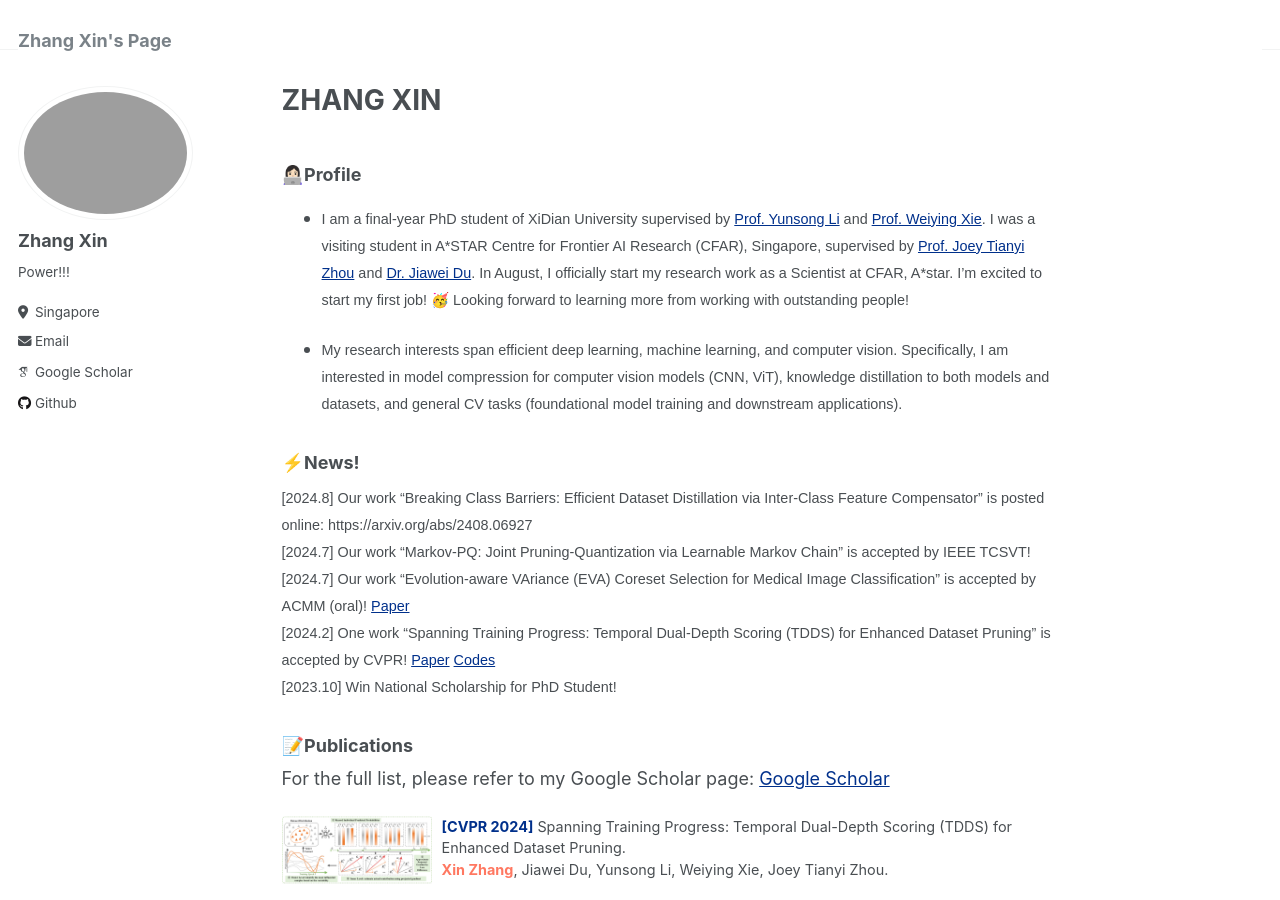
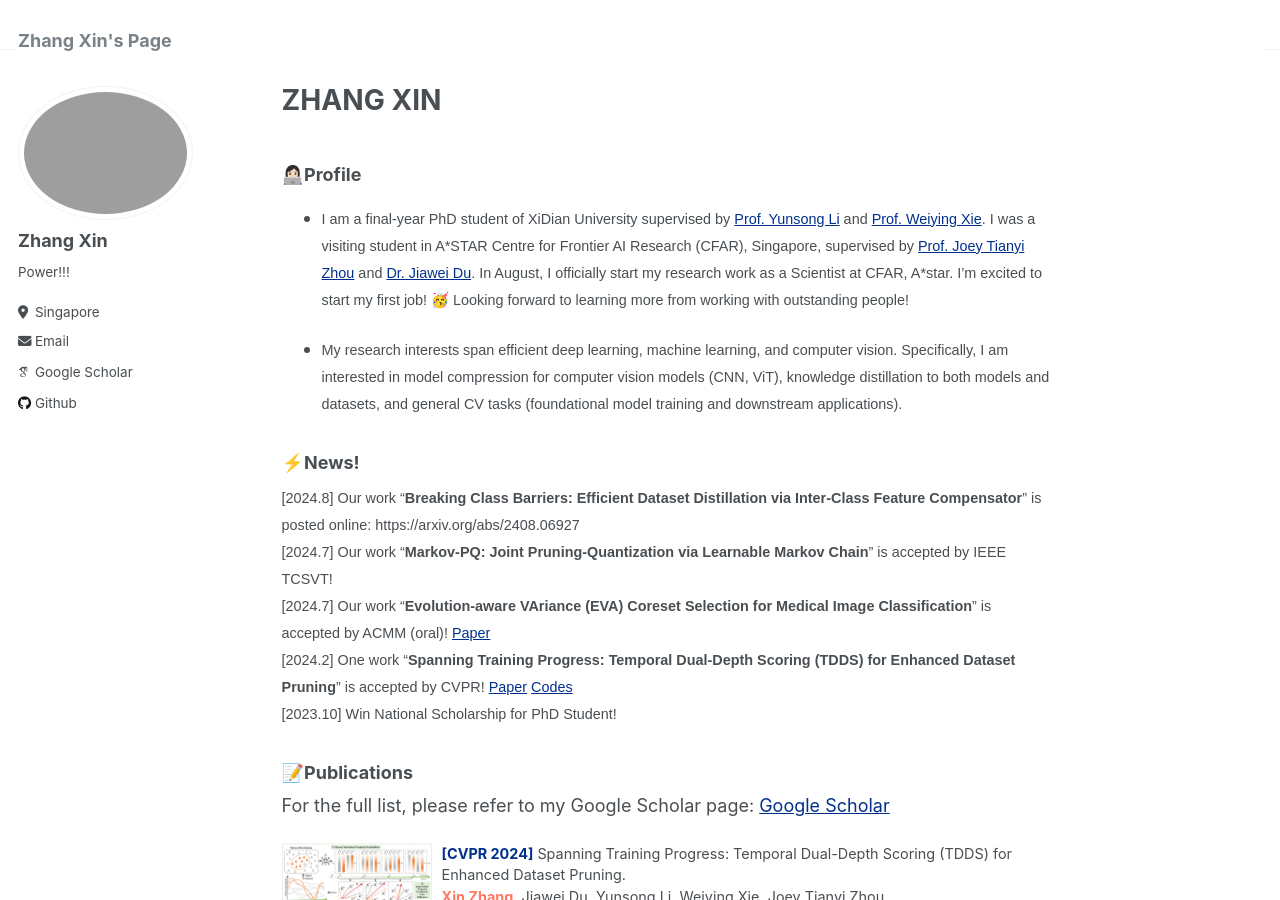
Before and after one commit to zhangxin-xd/zhangxin-xd.github.io, a Jekyll site: the page built from _pages/about.md, in a window 1280 px wide and 900 px high. Built offline with Jekyll 4.4.1, drawn with Linux system fonts in a browser that asks for light colours; some web fonts are replaced.

Commit message:
Update about.md

```diff
--- a/_pages/about.md
+++ b/_pages/about.md
@@ -15,10 +15,10 @@ redirect_from:
 
 ### ⚡️News!
 <span style="font-family:Arial; font-size:0.8em;">
-  [2024.8] Our work "Breaking Class Barriers: Efficient Dataset Distillation via Inter-Class Feature Compensator" is posted online: https://arxiv.org/abs/2408.06927 <br>
-  [2024.7] Our work "Markov-PQ: Joint Pruning-Quantization via Learnable Markov Chain" is accepted by IEEE TCSVT!<br>
-  [2024.7] Our work "Evolution-aware VAriance (EVA) Coreset Selection for Medical Image Classification" is accepted by ACMM (oral)! <a href="https://arxiv.org/abs/2406.05677" style="color:#00308B;">Paper</a><br>
-  [2024.2] One work "Spanning Training Progress: Temporal Dual-Depth Scoring (TDDS) for Enhanced Dataset Pruning" is accepted by CVPR! <a href="https://scholar.google.com/citations?view_op=view_citation&hl=zh-CN&user=rJMMViQAAAAJ&citation_for_view=rJMMViQAAAAJ:Tyk-4Ss8FVUC" style="color:#00308B;">Paper</a> <a href="https://github.com/zhangxin-xd/Dataset-Pruning-TDDS" style="color:#00308B;">Codes</a><br>
+  [2024.8] Our work "**Breaking Class Barriers: Efficient Dataset Distillation via Inter-Class Feature Compensator**" is posted online: https://arxiv.org/abs/2408.06927 <br>
+  [2024.7] Our work "**Markov-PQ: Joint Pruning-Quantization via Learnable Markov Chain**" is accepted by IEEE TCSVT!<br>
+  [2024.7] Our work "**Evolution-aware VAriance (EVA) Coreset Selection for Medical Image Classification**" is accepted by ACMM (oral)! <a href="https://arxiv.org/abs/2406.05677" style="color:#00308B;">Paper</a><br>
+  [2024.2] One work "**Spanning Training Progress: Temporal Dual-Depth Scoring (TDDS) for Enhanced Dataset Pruning**" is accepted by CVPR! <a href="https://scholar.google.com/citations?view_op=view_citation&hl=zh-CN&user=rJMMViQAAAAJ&citation_for_view=rJMMViQAAAAJ:Tyk-4Ss8FVUC" style="color:#00308B;">Paper</a> <a href="https://github.com/zhangxin-xd/Dataset-Pruning-TDDS" style="color:#00308B;">Codes</a><br>
   [2023.10] Win National Scholarship for PhD Student!
 </span>
 
```
